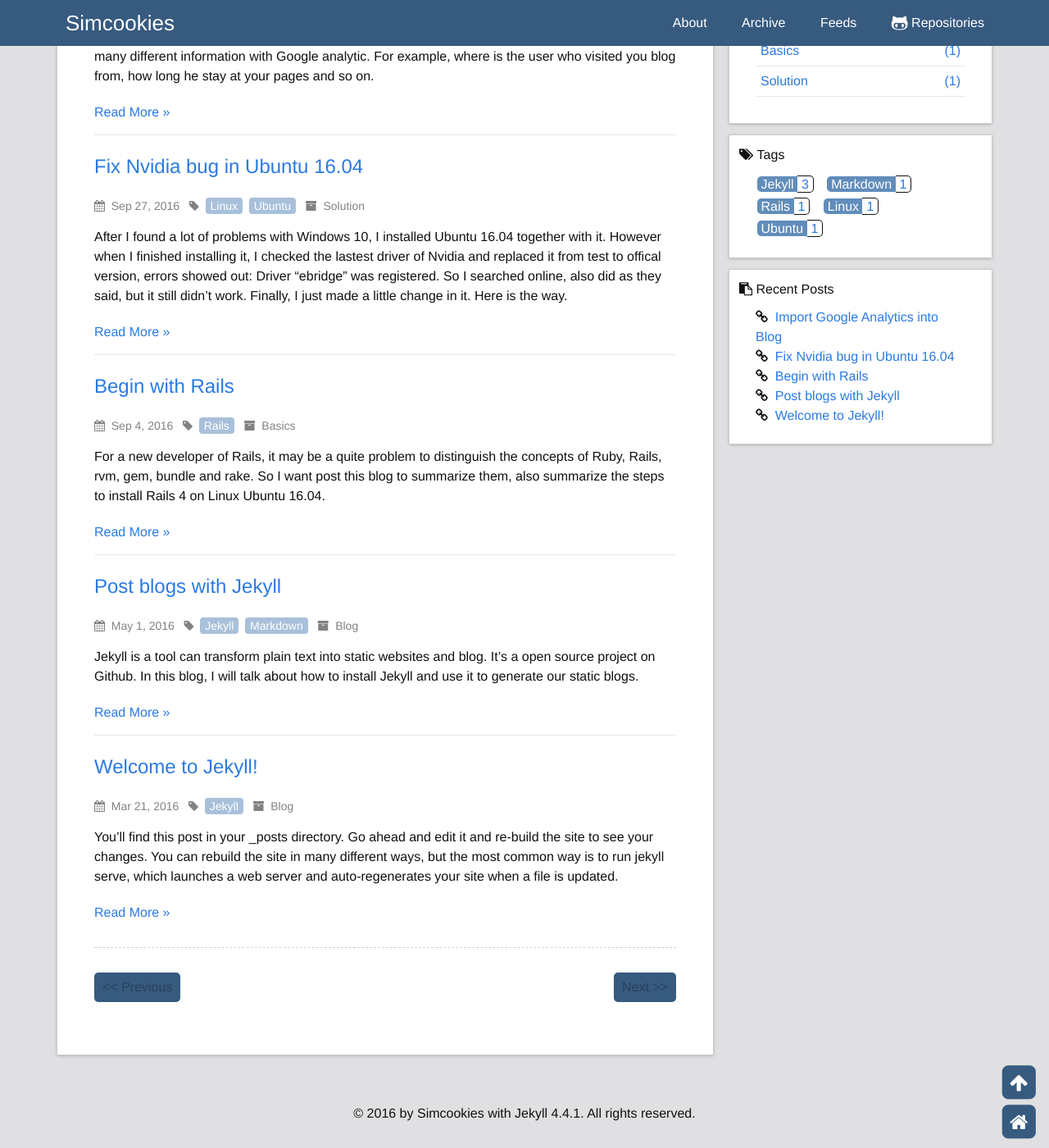
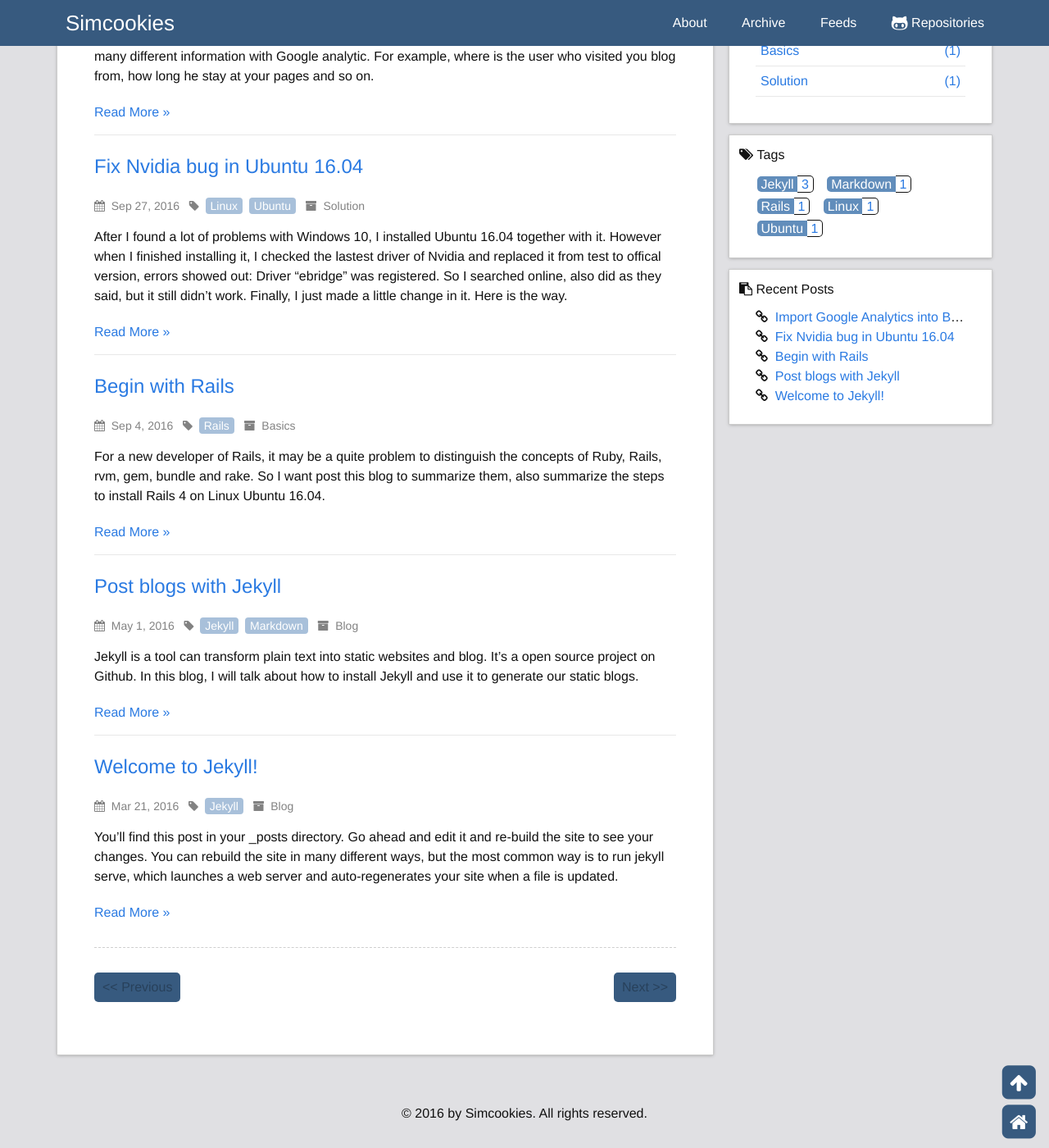
Before and after one commit to Simcookies/gitio, a Jekyll site: the page built from index.html, in a window 1280 px wide and 1400 px high, scrolled down 203 px. Shown: the whole window at 82% size. Built offline with Jekyll 4.4.1, drawn with Linux system fonts in a browser that asks for light colours; nearby versions of some CDN libraries; the list of posts is cut into pages by our own code.

Commit message:
Cut too long string with text-overflow attribute

```diff
--- a/_includes/footer.html
+++ b/_includes/footer.html
@@ -1,5 +1,5 @@
 <footer class="site-footer">
-  &copy;&nbsp;2016 by Simcookies with Jekyll {{ jekyll.version }}. All rights reserved.
+  &copy;&nbsp;2016 by Simcookies. All rights reserved.
   <div class="quick-link" id="quick-link">
     <a id="page-top">
       <span class="fa-stack fa-lg">
--- a/_includes/sidebar.html
+++ b/_includes/sidebar.html
@@ -43,8 +43,10 @@
     <div class="context">
       {% for post in site.posts limit:10 %}
       <li>
-	<i class="fa fa-link" aria-hidden="true"></i>&nbsp;
-	<a href="{{ post.url }}">{{ post.title }}</a>
+	<div>
+	  <i class="fa fa-link" aria-hidden="true"></i>&nbsp;
+	  <a href="{{ post.url }}">{{ post.title }}</a>
+	</div>
       </li>
       {% endfor %}
     </div>
--- a/_sass/_layout.scss
+++ b/_sass/_layout.scss
@@ -277,6 +277,12 @@
 
 	    li {
 		list-style: none;
+
+		div {
+		    white-space:nowrap;
+		    overflow:hidden;
+		    text-overflow: ellipsis;
+		}
 	    }
 	}
     }
```
